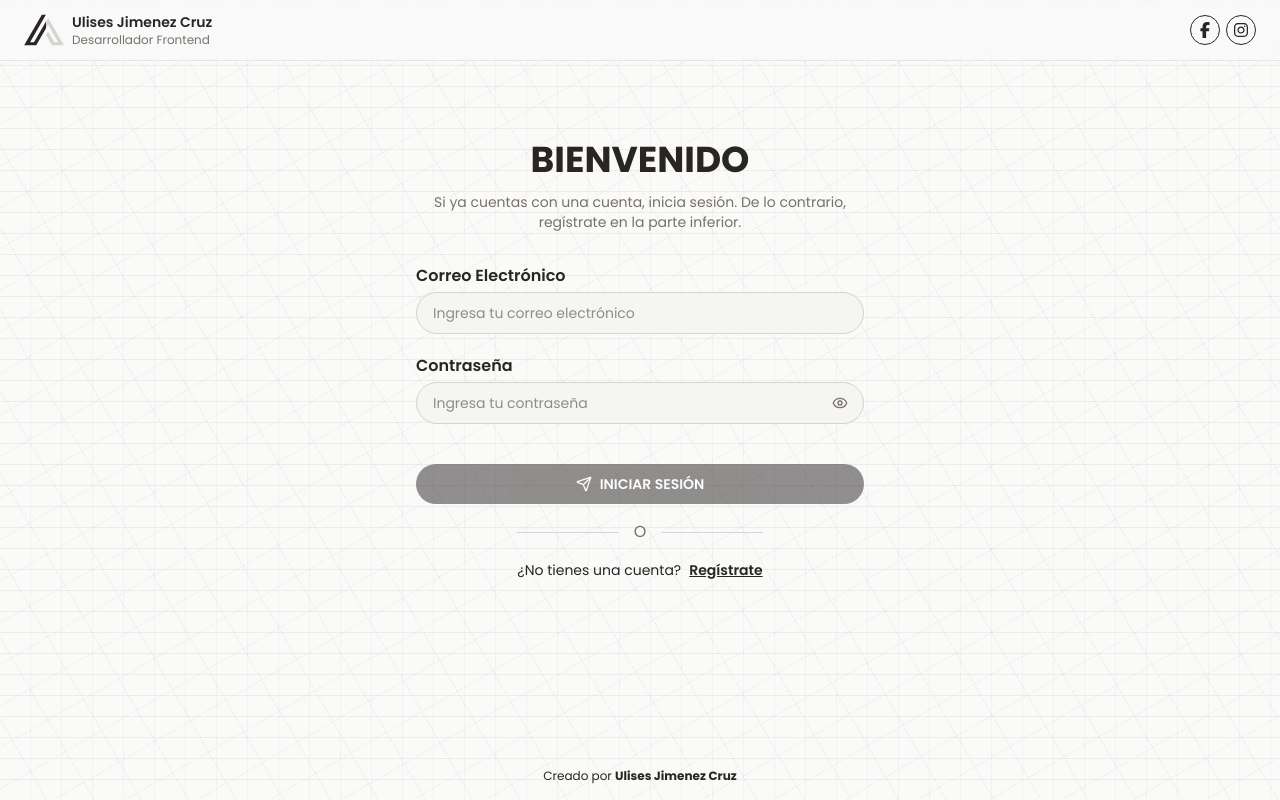
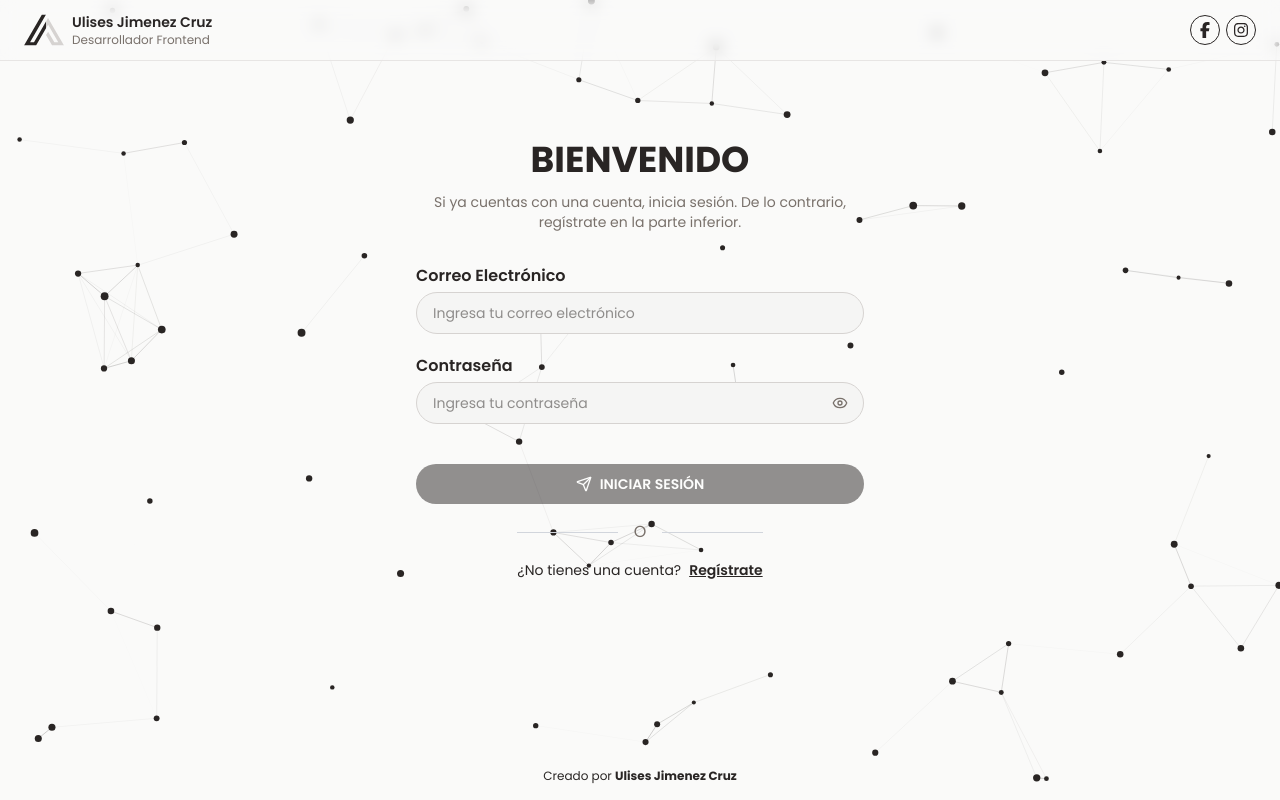
Before and after one commit to 54Alexzen/practice-login-nextjs, a Next.js app: page / in a window 1280 px wide. Built offline with nearby package versions, Linux system fonts and the light colour scheme; no server answers.

Commit message:
feat(login): Add ParticlesBackground component for enhanced visual effects

```diff
--- a/src/app/page.tsx
+++ b/src/app/page.tsx
@@ -1,5 +1,6 @@
 "use client";
 
+import { ParticlesBackground } from "@/components/ParticlesBackground";
 import { Divider } from "@/components/ui/Divider";
 import { Input } from "@/components/ui/Input";
 import { loginSchema, LoginSchemaType } from "@/lib/validations";
@@ -49,7 +50,14 @@ export default function Login() {
 
   return (
     <main className="flex justify-center items-center min-h-[90svh] w-full">
-      <div className="absolute inset-0 -z-10 background" />
+      <ParticlesBackground
+        particleColor="#292524"
+        lineColor="#292524"
+        particleSize={2}
+        speed={0.3}
+        maxDistance={120}
+        particleCount={80}
+      />
       <section className="container mx-auto flex flex-col justify-center items-center md:px-6 sm:px-5 px-4">
         <h1 className="md:text-4xl sm:text-3xl text-2xl font-bold uppercase">
           Bienvenido
--- a/src/app/register/page.tsx
+++ b/src/app/register/page.tsx
@@ -1,5 +1,6 @@
 "use client";
 
+import { ParticlesBackground } from "@/components/ParticlesBackground";
 import { Divider } from "@/components/ui/Divider";
 import { Input } from "@/components/ui/Input";
 import { registerSchema, RegisterSchemaType } from "@/lib/validations";
@@ -52,7 +53,14 @@ export default function RegisterPage() {
 
   return (
     <main className="flex justify-center items-center min-h-[90svh] w-full">
-      <div className="absolute inset-0 -z-10 background" />
+      <ParticlesBackground
+        particleColor="#292524"
+        lineColor="#292524"
+        particleSize={2}
+        speed={0.3}
+        maxDistance={120}
+        particleCount={80}
+      />
       <section className="container mx-auto flex flex-col justify-center items-center md:px-6 sm:px-5 px-4">
         <h1 className="md:text-4xl sm:text-3xl text-2xl font-bold uppercase">
           Crear una cuenta nueva
```
